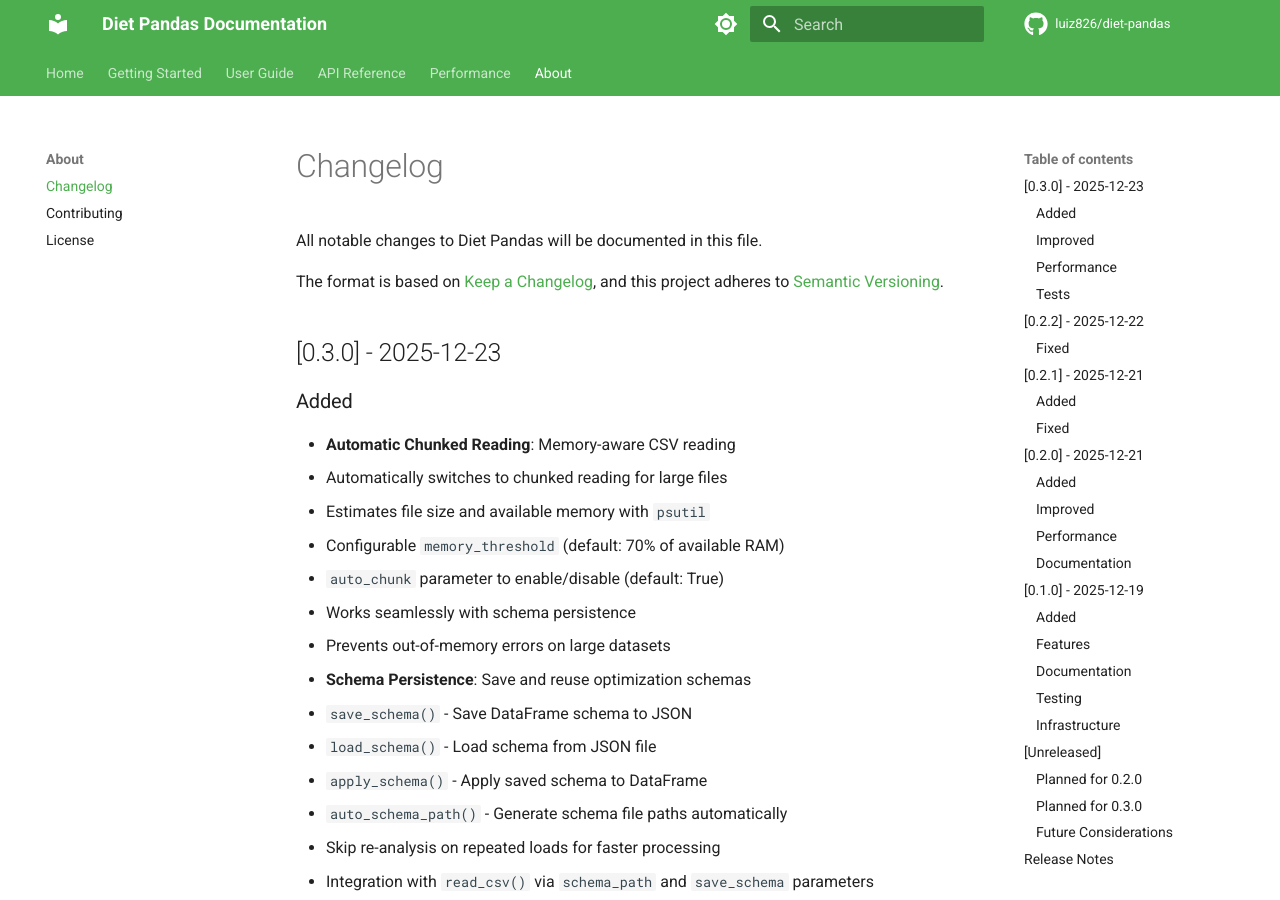
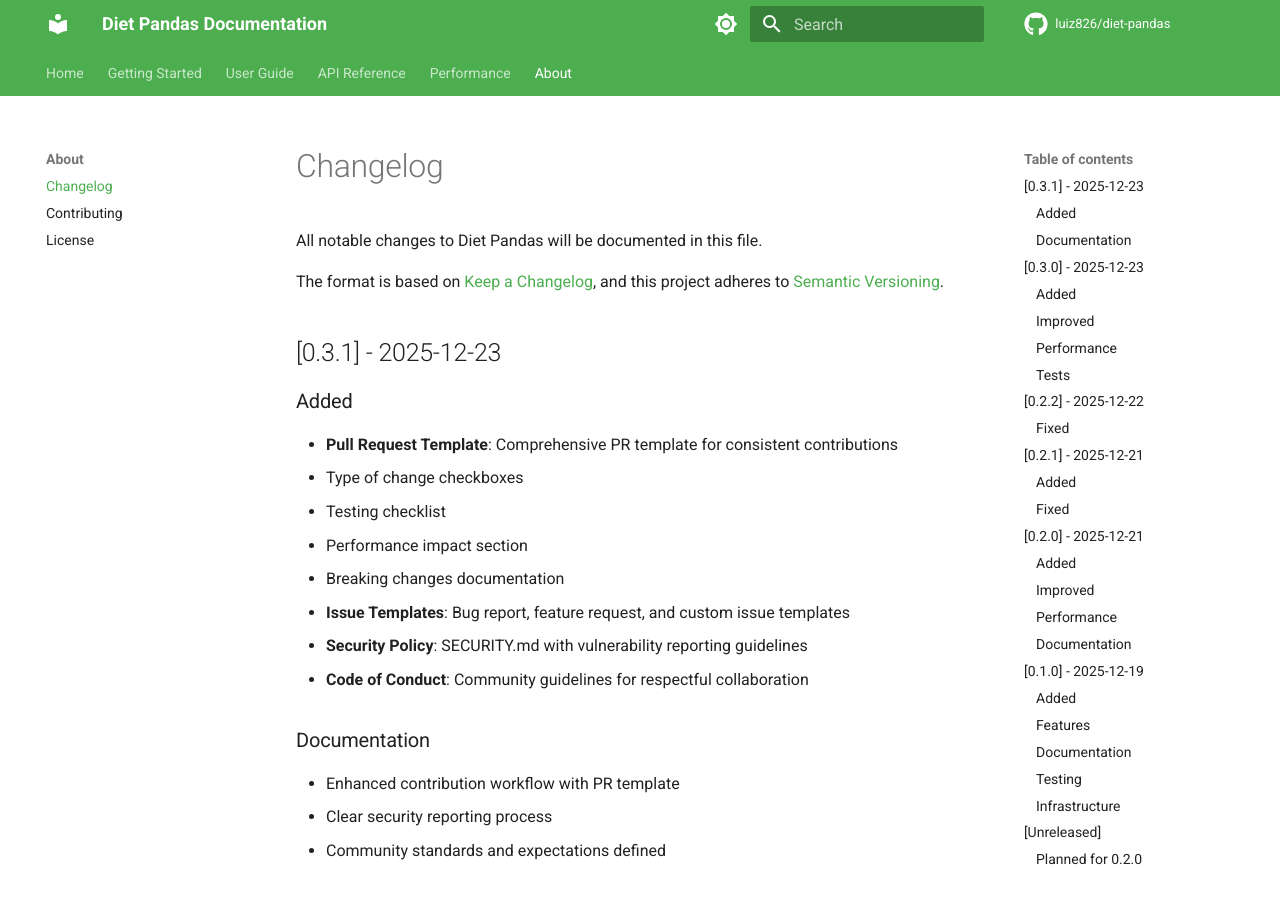
Before and after one commit to luiz826/diet-pandas, an MkDocs documentation site: the page built from docs/about/changelog.md, in a window 1280 px wide and 900 px high. Built offline with MkDocs 1.6.1 and Material for MkDocs 9.7.7, drawn with Linux system fonts in a browser that asks for light colours; comment, search, counter and statistics services are not loaded; the version menu is left out.

Commit message:
chore: release v0.3.1 with documentation improvements
- Add pull request template for consistent contributions
- Bump version to 0.3.1 in __init__.py and pyproject.toml
- Update CHANGELOG.md with documentation improvements

Changes included:
- Pull request template with type checkboxes and testing guidelines
- Issue templates (already existed: bug report, feature request, custom)
- Security policy (SECURITY.md already added)
- Code of conduct (CODE_OF_CONDUCT.md already existed)

This is a documentation and community standards release.

```diff
--- a/docs/about/changelog.md
+++ b/docs/about/changelog.md
@@ -4,6 +4,23 @@
 
 The format is based on [Keep a Changelog](https://keepachangelog.com/en/1.0.0/),
 and this project adheres to [Semantic Versioning](https://semver.org/spec/v2.0.0.html).
+
+## [0.3.1] - 2025-12-23
+
+### Added
+- **Pull Request Template**: Comprehensive PR template for consistent contributions
+  - Type of change checkboxes
+  - Testing checklist
+  - Performance impact section
+  - Breaking changes documentation
+- **Issue Templates**: Bug report, feature request, and custom issue templates
+- **Security Policy**: SECURITY.md with vulnerability reporting guidelines
+- **Code of Conduct**: Community guidelines for respectful collaboration
+
+### Documentation
+- Enhanced contribution workflow with PR template
+- Clear security reporting process
+- Community standards and expectations defined
 
 ## [0.3.0] - 2025-12-23
 
--- a/pyproject.toml
+++ b/pyproject.toml
@@ -4,7 +4,7 @@
 
 [project]
 name = "diet-pandas"
-version = "0.3.0"
+version = "0.3.1"
 description = "Automated memory optimization for Pandas DataFrames. Same Pandas taste, half the calories (RAM)."
 readme = "README.md"
 authors = [
--- a/src/dietpandas/__init__.py
+++ b/src/dietpandas/__init__.py
@@ -8,7 +8,7 @@
 converting repetitive strings to categories.
 """
 
-__version__ = "0.3.0"
+__version__ = "0.3.1"
 
 from .analysis import (
     analyze,
```
Also changed, not shown: CHANGELOG.md (+17 -0 lines), .github/pull_request_template.md (added).
